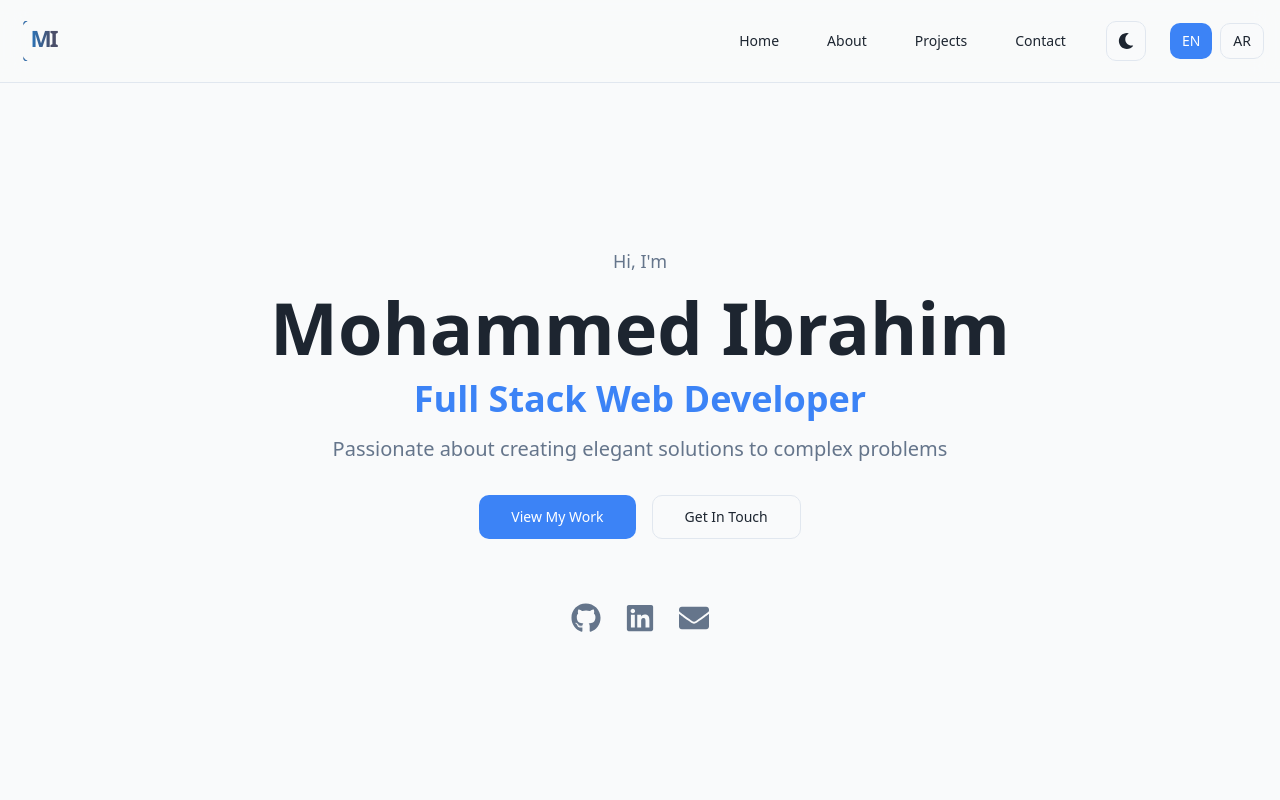
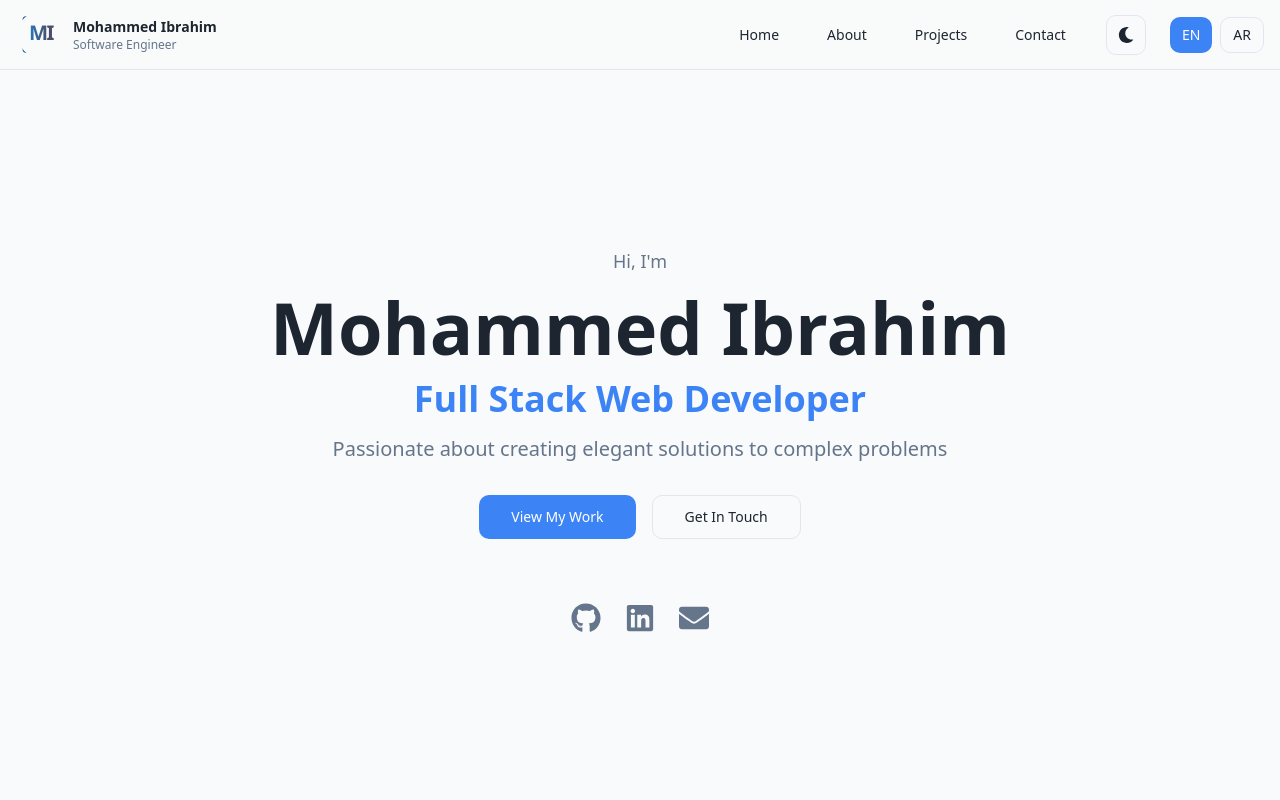
Before and after one commit to JermineJunior/my-global-craft, a React (Vite) app: page / in a window 1280 px wide. Shown: the top 800 px of the page. Built offline with nearby package versions, Linux system fonts and the light colour scheme; the HTML template or start-up script is replaced by a standard one.

Commit message:
Fix logo rendering
Adjusted the SVG logo in Header.tsx to render correctly at a larger size, ensuring better visibility and prominence.

```diff
--- a/src/components/Header.tsx
+++ b/src/components/Header.tsx
@@ -13,15 +13,16 @@ export const Header = () => {
 
   return (
     <header className="fixed top-0 left-0 right-0 z-50 bg-background/80 backdrop-blur-md border-b border-border">
-      <nav className="container mx-auto px-4 py-4 flex items-center justify-between">
-        <svg width="50" height="50" viewBox="0 0 200 200" fill="none" xmlns="http://www.w3.org/2000/svg" className="cursor-pointer" onClick={() => scrollToSection('home')}>
+      <nav className="container mx-auto px-4 py-3 flex items-center justify-between">
+        <div className="flex items-center gap-3 cursor-pointer" onClick={() => scrollToSection('home')}>
+          <svg width="45" height="45" viewBox="0 0 200 200" fill="none" xmlns="http://www.w3.org/2000/svg">
             <defs>
               <linearGradient id="gradientMI" x1="0%" y1="0%" x2="100%" y2="0%">
                 <stop offset="0%" style={{stopColor:"#2a75bb", stopOpacity:1}} />
                 <stop offset="100%" style={{stopColor:"#4a4e69", stopOpacity:1}} />
               </linearGradient>
             </defs>
-          <g id="Logo_Icon">
+            <g>
               <path d="M50 20C40 20 30 30 30 40V160C30 170 40 180 50 180H40C35 180 30 175 30 170V30C30 25 35 20 40 20H50Z"
                     fill="#4a4e69"/>
               <path d="M150 20C160 20 170 30 170 40V160C170 170 160 180 150 180H160C165 180 170 175 170 170V30C170 25 165 20 160 20H150Z"
@@ -30,6 +31,11 @@ export const Header = () => {
               <text x="135" y="125" fontFamily="'Segoe UI', Tahoma, Geneva, Verdana, sans-serif" fontSize="90" fontWeight="700" fill="#4a4e69">I</text>
             </g>
           </svg>
+          <div className="hidden sm:block">
+            <div className="text-sm font-bold text-foreground">Mohammed Ibrahim</div>
+            <div className="text-xs text-muted-foreground">Software Engineer</div>
+          </div>
+        </div>
 
         <div className="flex items-center gap-6">
           <div className="hidden md:flex items-center gap-4">
```
Lines whose indentation alone changed are shown as unchanged.
